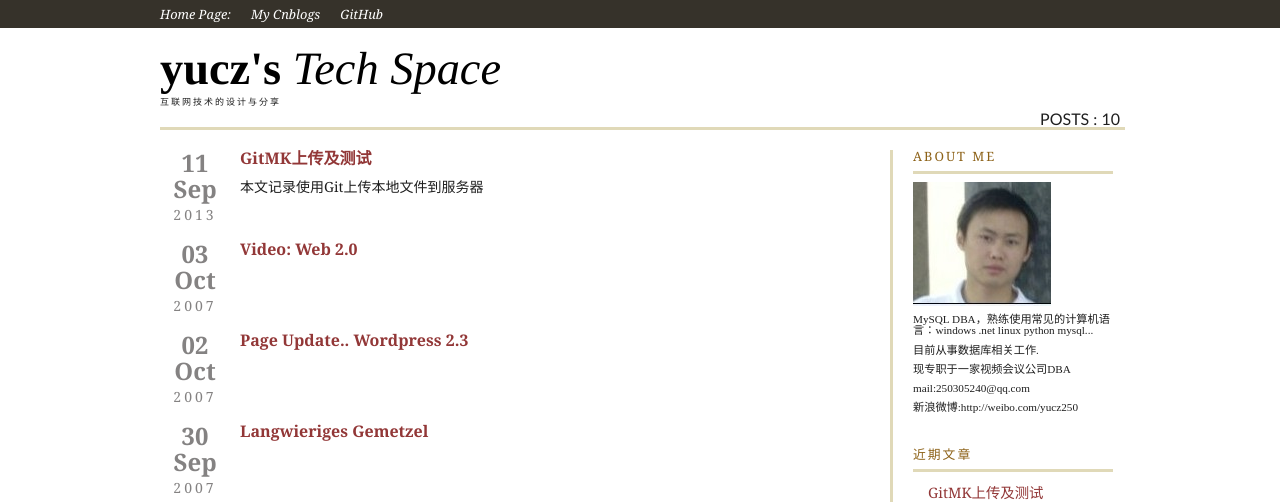
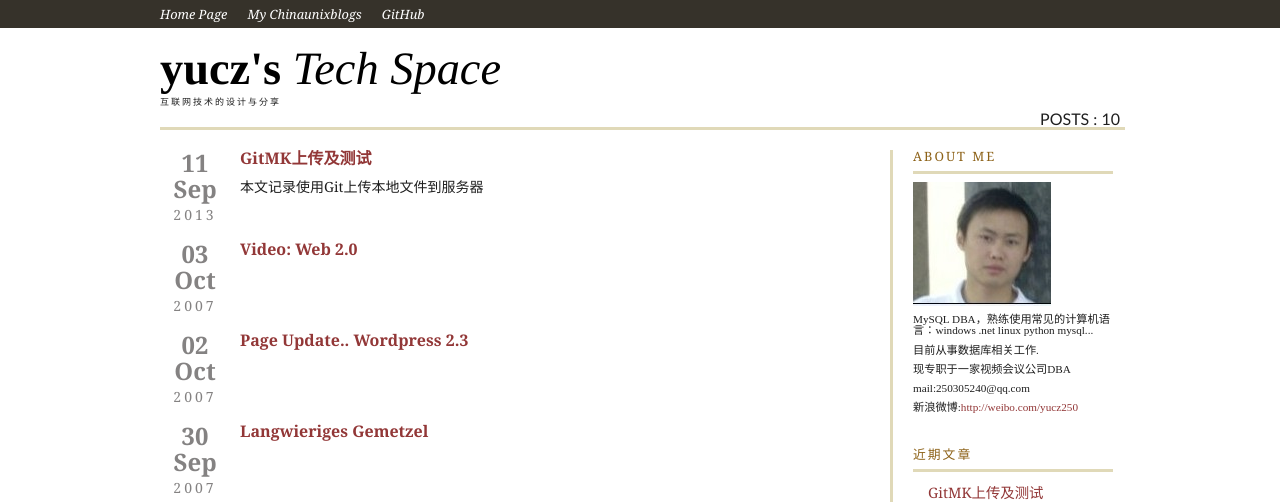
Before and after one commit to yucz/yucz.github.com, a Jekyll site: the page built from index.html, in a window 1280 px wide. Shown: the top 502 px of the page. Built offline with Jekyll 4.4.1, drawn with Linux system fonts in a browser that asks for light colours; comment, search, counter and statistics services are not loaded.

Commit message:
2013-10-12

```diff
--- a/_layouts/default.html
+++ b/_layouts/default.html
@@ -23,8 +23,8 @@
 <div id="nav">
 	<div class="container">
 		<ul id="custom-pages">
-			<li class="page_item page-item-46"><a href="{{ site.baseurl }}/index.html">Home Page:{{ site.baseurl }}</a></li>
-			<li class="page_item page-item-2"><a href="http://yucz.github.io/">My Cnblogs</a></li>
+			<li class="page_item page-item-46"><a href="{{ site.baseurl }}/index.html">Home Page</a></li>
+			<li class="page_item page-item-2"><a href="yucz.blog.chinaunix.net">My Chinaunixblogs</a></li>
 			<li class="page_item page-item-2"><a href="http://github.com/">GitHub</a></li>
 			<!--<li class="page_item page-item-2"><a href="http://github.com/PChou/NRemedy">NRemedy</a></li>-->
 
```
Also changed, not shown: other parts of _layouts/default.html (+1 -1 lines).
